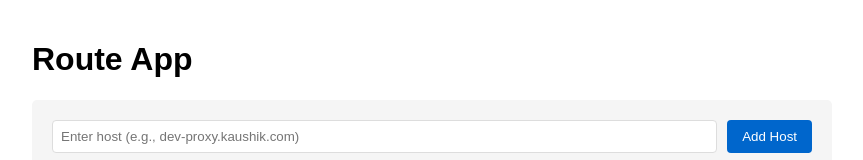
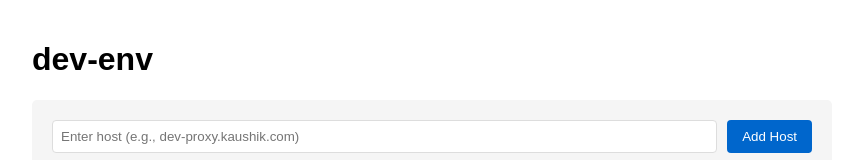
Before and after one commit to NeuronEnix/dev-env, a website: page public/index.html in a window 1280 px wide. Shown: the top 160 px of the page, without its empty margins (208-1071 px from the left). Drawn offline with Linux system fonts and the light colour scheme.

Commit message:
fix(index): change page title from 'Route App' to 'dev-env' in index.html

```diff
--- a/public/index.html
+++ b/public/index.html
@@ -79,7 +79,7 @@
     </style>
 </head>
 <body>
-    <h1><a href="/" target="_blank">Route App</a></h1>
+    <h1><a href="/" target="_blank">dev-env</a></h1>
 
     <div class="host-manager">
         <div class="host-input">
```
